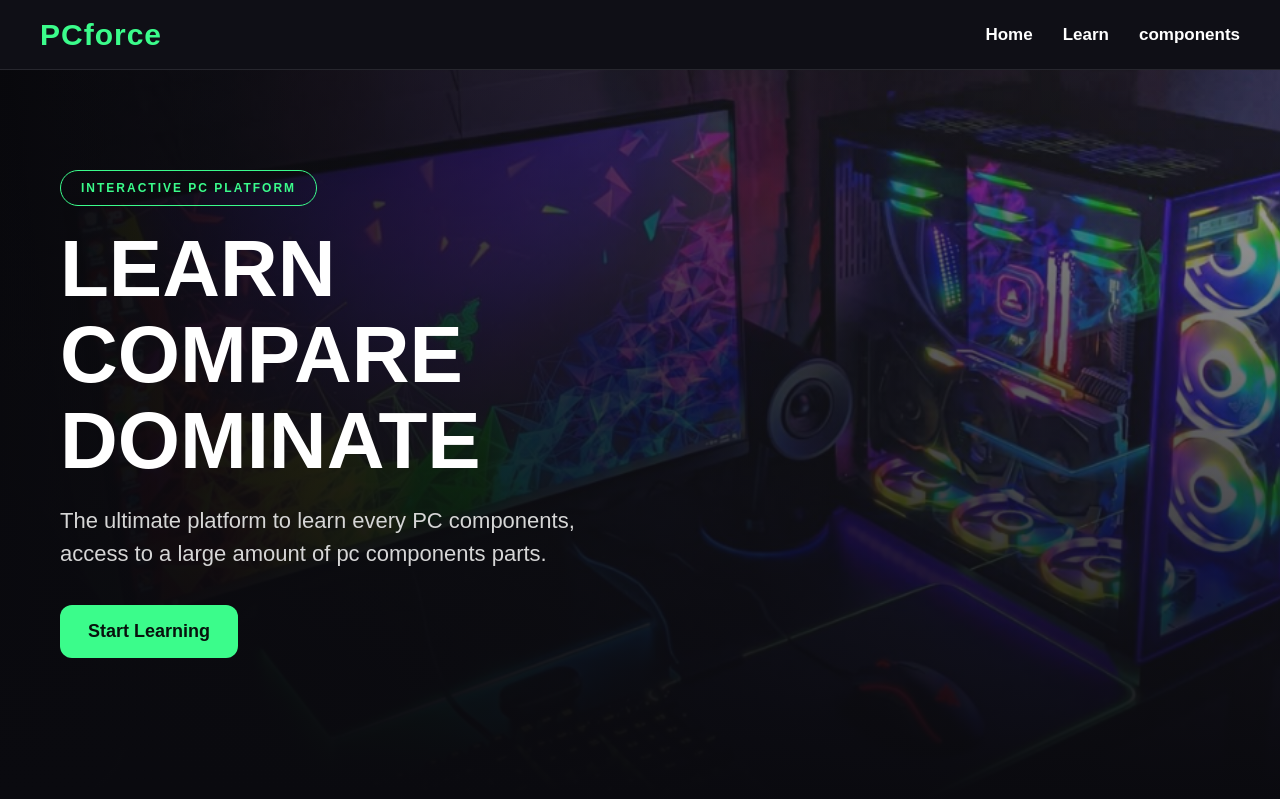
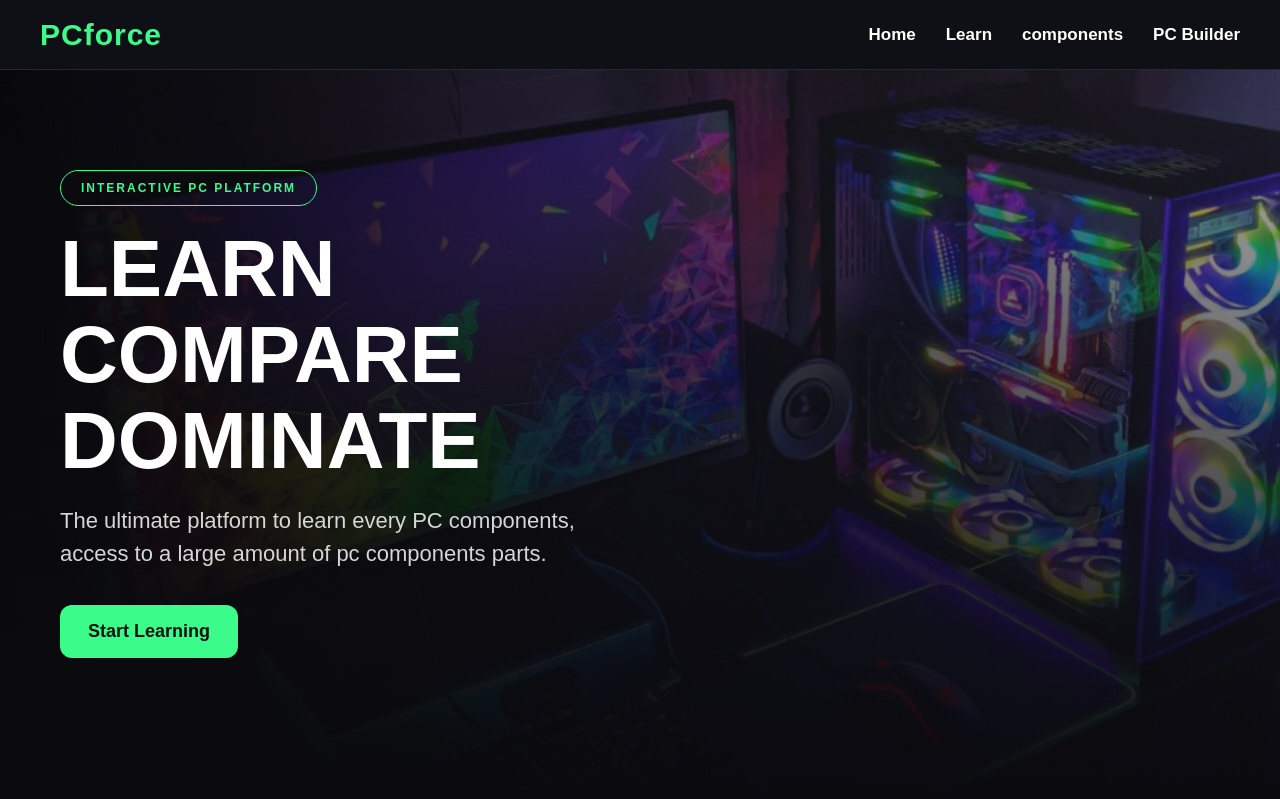
Before and after one commit to Arush2008/PC-Info-guide, a Flask app: page / in a window 1280 px wide. Shown: the top 799 px of the page. Run offline with Flask 3, Linux system fonts and the light colour scheme; some libraries are stand-ins or nearby versions.

Commit message:
added new page for building pc

```diff
--- a/templates/components.html
+++ b/templates/components.html
@@ -13,6 +13,7 @@
     <a href="/">Home</a>
     <a href="/learn">Learn</a>
     <a href="/components">Components</a>
+    <a href="/PC_builder">PC Builder</a>
 </nav>
 
 
--- a/templates/components_list.html
+++ b/templates/components_list.html
@@ -11,6 +11,7 @@
     <a href="/">Home</a>
     <a href="/learn">Learn</a>
     <a href="/components">Components</a>
+    <a href="/PC_builder">PC Builder</a>
 </nav>
 
 <h1 class="page_title">All Components</h1>
--- a/templates/index.html
+++ b/templates/index.html
@@ -14,6 +14,7 @@
                     <a href="/">Home</a>
                     <a href="/learn">Learn</a>
                     <a href="/components">components</a>
+                    <a href="/PC_builder">PC Builder</a>
             </nav>
 
             <section class="title_page">
--- a/templates/learn.html
+++ b/templates/learn.html
@@ -15,6 +15,7 @@
                 <a href="/">Home</a>
                 <a href="/learn">Learn</a>
                 <a href="/components">components</a>
+                <a href="/PC_builder">PC Builder</a>
             </ul>
         </nav>
 
--- a/views.py
+++ b/views.py
@@ -29,6 +29,11 @@ def home():
 @views.route("/learn")
 def learn():
     return render_template("learn.html")
+
+
+@views.route("/PC_builder")
+def PC_builder():
+    return render_template("PC_builder.html")
 
 
 @views.route("/components")
```
Also changed, not shown: templates/PC_builder.html (added, +20 -0 lines).
